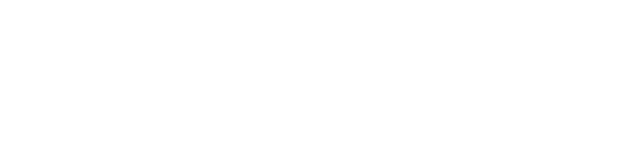
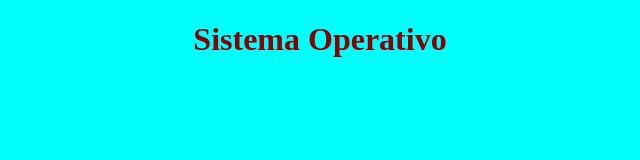
Before and after one commit to Joaco981/TP1_S.O, a plain HTML site: page index.html in a window 1280 px wide. Shown: the whole page, without its empty margins (320-960 px from the left). Drawn offline with Linux system fonts and the light colour scheme.

Commit message:
Esto es un codigo que tenia de practica

```diff
--- a/index.html
+++ b/index.html
@@ -3,9 +3,19 @@
 <head>
     <meta charset="UTF-8">
     <meta name="viewport" content="width=device-width, initial-scale=1.0">
-    <title>Document</title>
+    <title>Mi Página</title>
+    <style>
+        body {
+            background-color:aqua /* Cambia el color de fondo del cuerpo */
+        }
+
+        h1 {
+            color: darkred; /* Cambia el color del texto del título */
+            text-align: center; /* Opcional: Centra el título */
+        }
+    </style>
 </head>
 <body>
-
+    <h1>Sistema Operativo</h1>
 </body>
 </html>
```
